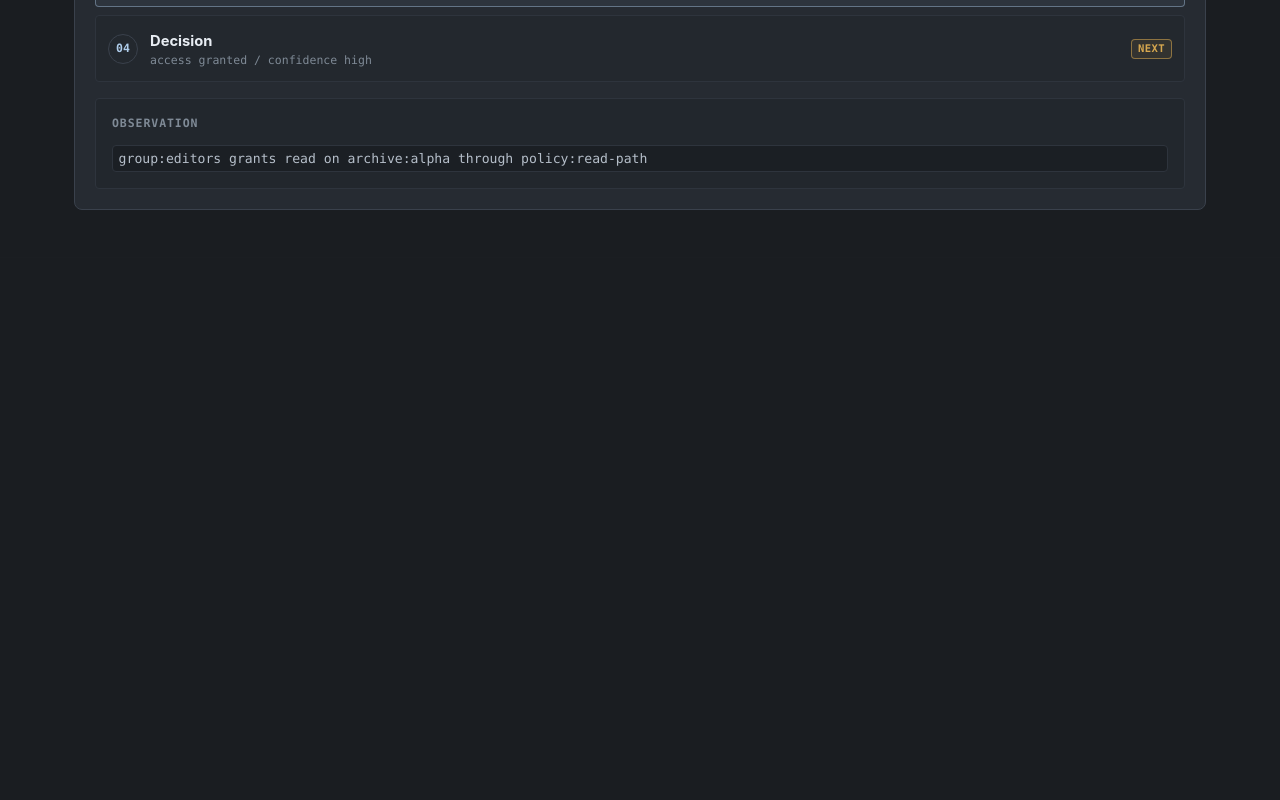
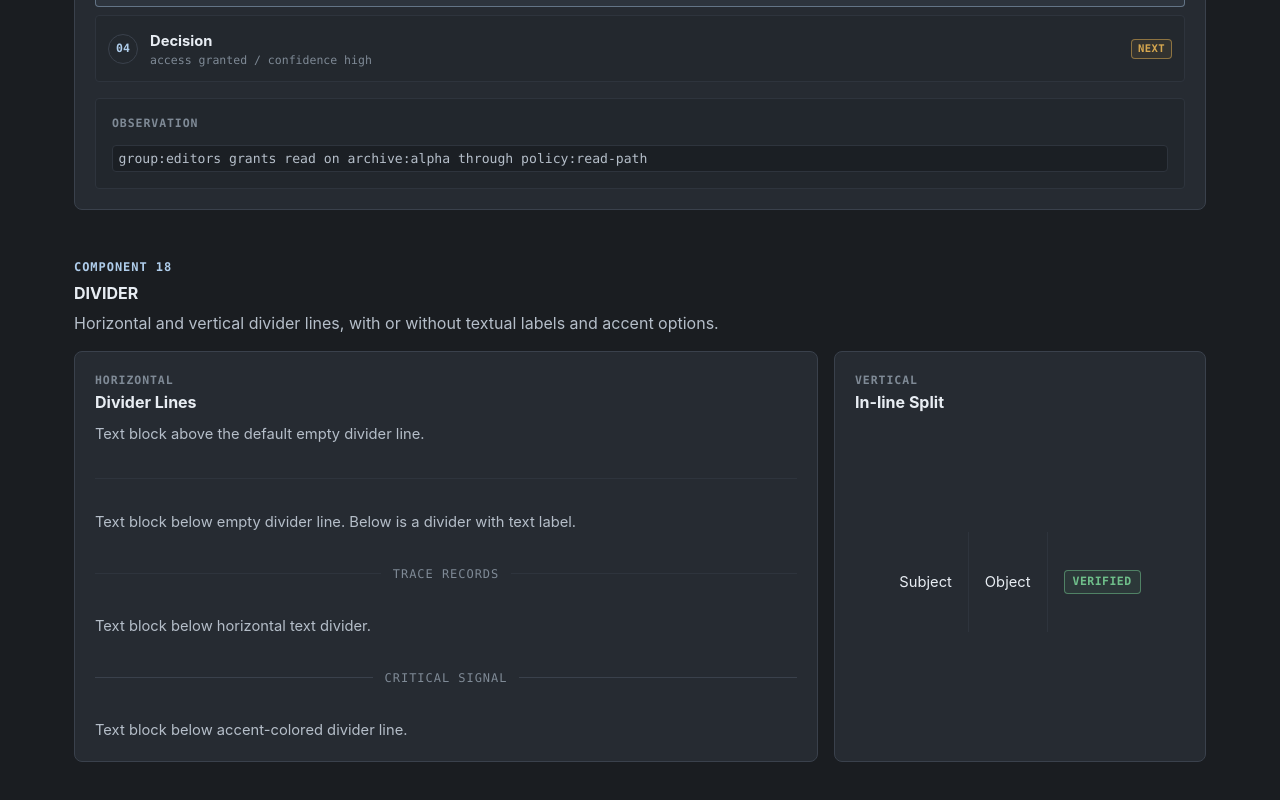
Before and after one commit to snowmerak/merakcss, a website built with Vite: page index.html in a window 1280 px wide. Shown: the part 10467-11267 px from the top of the page. Before the commit the page ends 10725 px from the top, so only its background shows below. Built offline with nearby package versions, Linux system fonts and the light colour scheme.

Commit message:
feat: initialize Merak design system with component structure, divider styles, and showcase page

```diff
--- a/src/main.js
+++ b/src/main.js
@@ -1583,6 +1583,52 @@ document.querySelector('#app').innerHTML = `
       </div>
     </article>
   </section>
+
+  <section class="showcase-section" aria-labelledby="divider-title">
+    <div class="section-heading">
+      <p class="eyebrow">Component 18</p>
+      <h2 id="divider-title">Divider</h2>
+      <p>Horizontal and vertical divider lines, with or without textual labels and accent options.</p>
+    </div>
+
+    <div class="example-grid example-grid--wide">
+      <article class="mp-card">
+        <div class="mp-card__header">
+          <div>
+            <p class="mp-card__eyebrow">Horizontal</p>
+            <h3 class="mp-card__title">Divider Lines</h3>
+          </div>
+        </div>
+        <div class="mp-card__body" style="display: flex; flex-direction: column; gap: var(--space-4);">
+          <p>Text block above the default empty divider line.</p>
+          <hr class="mp-divider" />
+          <p>Text block below empty divider line. Below is a divider with text label.</p>
+          <div class="mp-divider">Trace Records</div>
+          <p>Text block below horizontal text divider.</p>
+          <div class="mp-divider mp-divider--accent">Critical Signal</div>
+          <p>Text block below accent-colored divider line.</p>
+        </div>
+      </article>
+
+      <article class="mp-card">
+        <div class="mp-card__header">
+          <div>
+            <p class="mp-card__eyebrow">Vertical</p>
+            <h3 class="mp-card__title">In-line Split</h3>
+          </div>
+        </div>
+        <div class="mp-card__body">
+          <div style="display: flex; align-items: center; justify-content: center; height: 100px;">
+            <span>Subject</span>
+            <hr class="mp-divider--vertical" />
+            <span>Object</span>
+            <hr class="mp-divider--vertical" />
+            <span class="mp-badge mp-badge--verified">VERIFIED</span>
+          </div>
+        </div>
+      </article>
+    </div>
+  </section>
 </main>
 `
 
--- a/src/style.css
+++ b/src/style.css
@@ -19,3 +19,4 @@
 @import "./styles/components/gate-card.css";
 @import "./styles/components/agent-panel.css";
 @import "./styles/components/link-list.css";
+@import "./styles/components/divider.css";
--- /dev/null
+++ b/src/styles/components/divider.css
@@ -0,0 +1,49 @@
+.mp-divider {
+  display: flex;
+  align-items: center;
+  border: none;
+  margin: var(--space-4) 0;
+  color: var(--color-text-muted);
+  font-family: var(--font-mono);
+  font-size: 0.75rem;
+  font-weight: 500;
+  text-transform: uppercase;
+  letter-spacing: 0.08em;
+}
+
+.mp-divider::before,
+.mp-divider::after {
+  content: "";
+  flex: 1;
+  height: 1px;
+  background-color: var(--color-border-muted);
+}
+
+.mp-divider:not(:empty) {
+  gap: var(--space-3);
+}
+
+.mp-divider:empty {
+  height: 1px;
+  background-color: var(--color-border-muted);
+}
+
+/* Vertical divider */
+.mp-divider--vertical {
+  display: inline-flex;
+  align-self: stretch;
+  width: 1px;
+  height: auto;
+  min-height: 1em;
+  margin: 0 var(--space-4);
+  background-color: var(--color-border-muted);
+  border: none;
+  padding: 0;
+}
+
+/* Variants */
+.mp-divider--accent::before,
+.mp-divider--accent::after,
+.mp-divider--accent:empty {
+  background-color: var(--color-border-default);
+}
```
